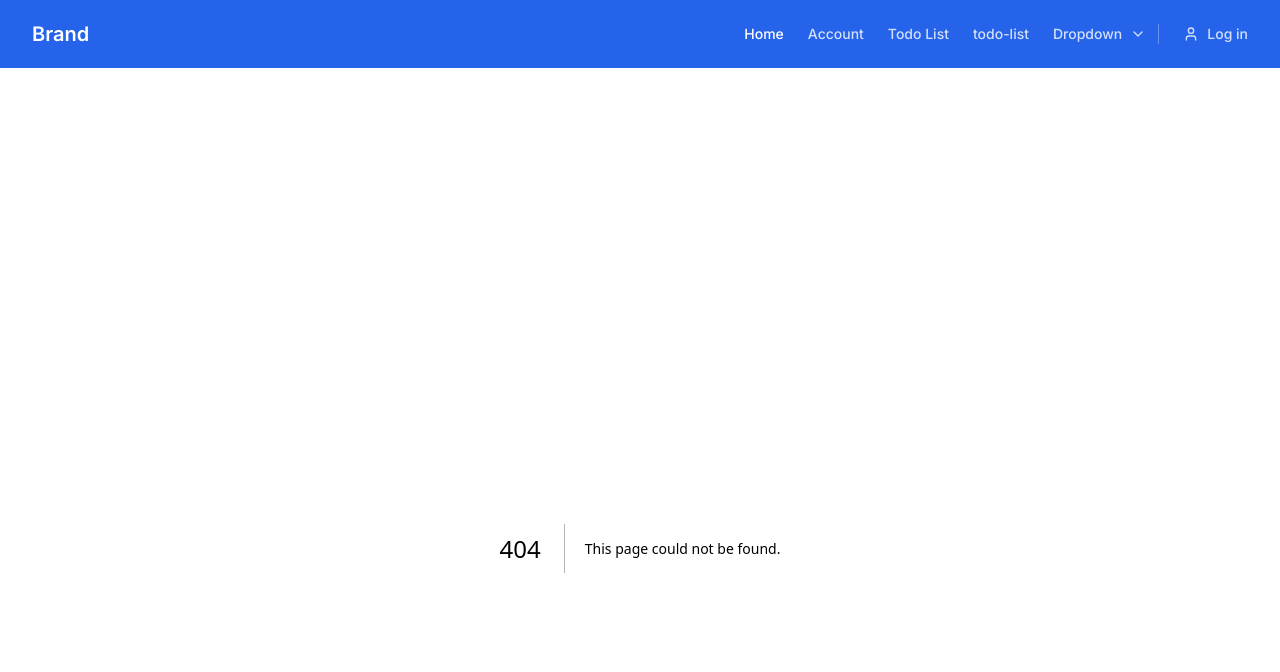
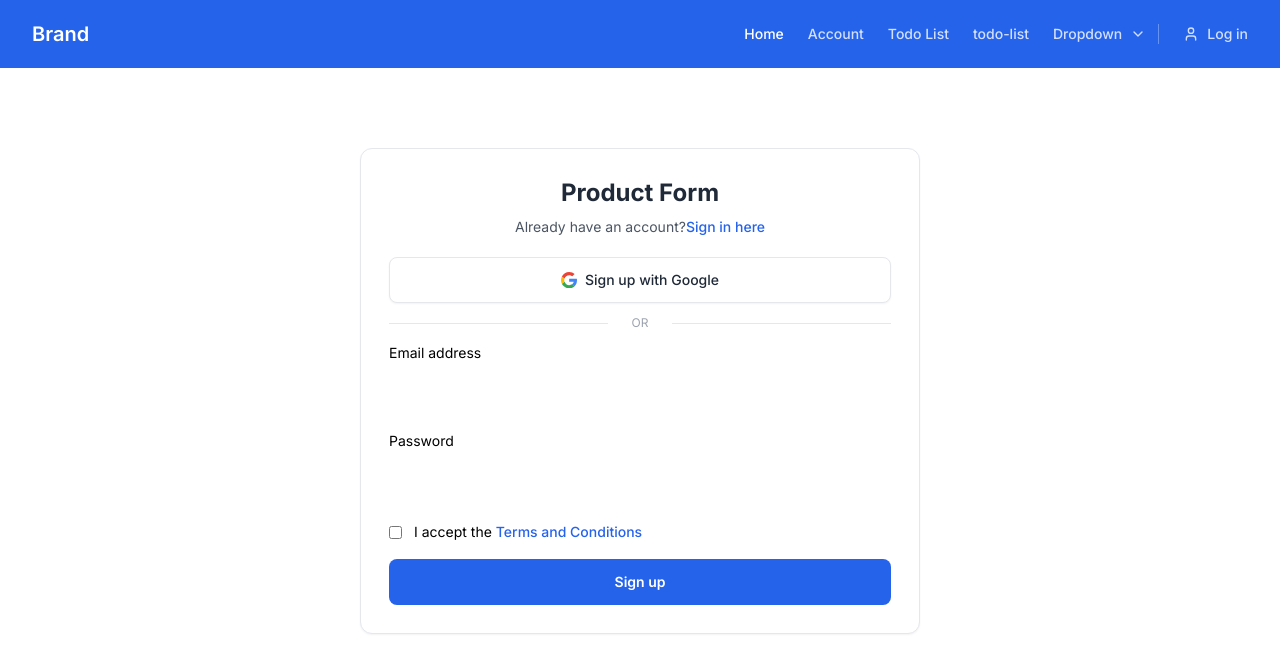
Before and after one commit to Mohammadshadain/frontend, a Next.js app: page /product in a window 1280 px wide. Before the commit this address had no page. Shown: the top 672 px of the page. Built offline with nearby package versions, Linux system fonts and the light colour scheme.

Commit message:
authentication

```diff
--- /dev/null
+++ b/src/app/product/page.jsx
@@ -0,0 +1,258 @@
+'use client'
+import axios from 'axios';
+import { useFormik } from 'formik';
+import { useRouter } from 'next/navigation';
+import React from 'react'
+import * as Yup from 'yup';
+import toast from 'react-hot-toast';
+const SignupSchema=Yup.object().shape({
+  email:Yup.string().email('enter a valid email ').required('email is required'),
+
+
+  password:Yup.string().required('Required')
+
+  .matches(/[a-z]/,'must include lowercase ')
+  .matches(/[A-Z]/,'must include upper case ')
+  .matches(/[0-9]/,'must include numbers ')
+  .matches(/\w/,'must include special characters '),
+
+
+
+})
+
+const Page = () => {
+  const router=useRouter();
+
+  const signupForm=useFormik({
+
+    initialValues:{
+      email: '',
+      password: ''
+    },
+    onSubmit:(values,{resetForm,setSubmitting})=>{
+      console.log(values); // these values will be send to backend further.
+
+      axios.post('http://localhost:5000/user/authenticate',values)
+      .then((result) => {
+
+        toast.success('login sucess')
+        localStorage.setItem('token',result.data.token);
+        resetForm();
+      }).catch((err) => {
+        console.log(err);
+        toast.error('not submitting')
+
+      });
+
+      /// this router fn help to  redirect from one page to another
+
+
+
+
+    },
+
+    validationSchema:SignupSchema,
+
+
+  }
+
+  )
+
+
+  return (
+
+
+
+
+
+    <div className='flex justify-center items-center'>
+
+    <div className="mt-0  w-[70vh] bg-white border border-gray-200 rounded-xl shadow-sm dark:bg-neutral-900 dark:border-neutral-700">
+  <div className="p-4 sm:p-7">
+    <div className="text-center">
+      <h1 className="block text-2xl font-bold text-gray-800 dark:text-white">
+        Product Form
+      </h1>
+      <p className="mt-2 text-sm text-gray-600 dark:text-neutral-400">
+        Already have an account?
+        <a
+          className="text-blue-600 decoration-2 hover:underline font-medium dark:text-blue-500"
+          href="../examples/html/signin.html"
+        >
+          Sign in here
+        </a>
+      </p>
+    </div>
+    <div className="mt-5">
+      <button
+        type="button"
+        className="w-full py-3 px-4 inline-flex justify-center items-center gap-x-2 text-sm font-medium rounded-lg border border-gray-200 bg-white text-gray-800 shadow-sm hover:bg-gray-50 disabled:opacity-50 disabled:pointer-events-none dark:bg-neutral-900 dark:border-neutral-700 dark:text-white dark:hover:bg-neutral-800"
+      >
+        <svg
+          className="w-4 h-auto"
+          width={46}
+          height={47}
+          viewBox="0 0 46 47"
+          fill="none"
+        >
+          <path
+            d="M46 24.0287C46 22.09 45.8533 20.68 45.5013 19.2112H23.4694V27.9356H36.4069C36.1429 30.1094 34.7347 33.37 31.5957 35.5731L31.5663 35.8669L38.5191 41.2719L38.9885 41.3306C43.4477 37.2181 46 31.1669 46 24.0287Z"
+            fill="#4285F4"
+          />
+          <path
+            d="M23.4694 47C29.8061 47 35.1161 44.9144 39.0179 41.3012L31.625 35.5437C29.6301 36.9244 26.9898 37.8937 23.4987 37.8937C17.2793 37.8937 12.0281 33.7812 10.1505 28.1412L9.88649 28.1706L2.61097 33.7812L2.52296 34.0456C6.36608 41.7125 14.287 47 23.4694 47Z"
+            fill="#34A853"
+          />
+          <path
+            d="M10.1212 28.1413C9.62245 26.6725 9.32908 25.1156 9.32908 23.5C9.32908 21.8844 9.62245 20.3275 10.0918 18.8588V18.5356L2.75765 12.8369L2.52296 12.9544C0.909439 16.1269 0 19.7106 0 23.5C0 27.2894 0.909439 30.8731 2.49362 34.0456L10.1212 28.1413Z"
+            fill="#FBBC05"
+          />
+          <path
+            d="M23.4694 9.07688C27.8699 9.07688 30.8622 10.9863 32.5344 12.5725L39.1645 6.11C35.0867 2.32063 29.8061 0 23.4694 0C14.287 0 6.36607 5.2875 2.49362 12.9544L10.0918 18.8588C11.9987 13.1894 17.25 9.07688 23.4694 9.07688Z"
+            fill="#EB4335"
+          />
+        </svg>
+        Sign up with Google
+      </button>
+      <div className="py-3 flex items-center text-xs text-gray-400 uppercase before:flex-1 before:border-t before:border-gray-200 before:me-6 after:flex-1 after:border-t after:border-gray-200 after:ms-6 dark:text-neutral-500 dark:before:border-neutral-600 dark:after:border-neutral-600">
+        Or
+      </div>
+      {/* Form */}
+      <form onSubmit={signupForm.handleSubmit}>
+        <div className="grid gap-y-4">
+          {/* Form Group */}
+          <div>
+            <label
+              htmlFor="email"
+              className="block text-sm mb-2 dark:text-white"
+            >
+              Email address
+            </label>
+            <div className="relative">
+              <input
+                type="email"
+                id="email"
+                onChange={signupForm.handleChange}
+                value={signupForm.values.email}
+
+
+                className="py-3 px-4 block w-full border-gray-200 rounded-lg text-sm focus:border-blue-500 focus:ring-blue-500 disabled:opacity-50 disabled:pointer-events-none dark:bg-neutral-900 dark:border-neutral-700 dark:text-neutral-400 dark:placeholder-neutral-500 dark:focus:ring-neutral-600"
+                required=""
+                aria-describedby="email-error"
+              />
+              <div className="hidden absolute inset-y-0 end-0 pointer-events-none pe-3">
+                <svg
+                  className="size-5 text-red-500"
+                  width={16}
+                  height={16}
+                  fill="currentColor"
+                  viewBox="0 0 16 16"
+                  aria-hidden="true"
+                >
+                  <path d="M16 8A8 8 0 1 1 0 8a8 8 0 0 1 16 0zM8 4a.905.905 0 0 0-.9.995l.35 3.507a.552.552 0 0 0 1.1 0l.35-3.507A.905.905 0 0 0 8 4zm.002 6a1 1 0 1 0 0 2 1 1 0 0 0 0-2z" />
+                </svg>
+              </div>
+            </div>
+            {
+              signupForm.touched.email &&
+
+              <p className="text-xs text-red-600 mt-2" id="email-error">
+
+               {signupForm.errors.email}
+
+              </p>
+
+
+            }
+
+          </div>
+          {/* End Form Group */}
+          {/* Form Group */}
+          <div>
+            <label
+              htmlFor="password"
+              className="block text-sm mb-2 dark:text-white"
+            >
+              Password
+            </label>
+            <div className="relative">
+              <input
+                type="password"
+                id="password"
+                onChange={signupForm.handleChange}
+                value={signupForm.values.password}
+                className="py-3 px-4 block w-full border-gray-200 rounded-lg text-sm focus:border-blue-500 focus:ring-blue-500 disabled:opacity-50 disabled:pointer-events-none dark:bg-neutral-900 dark:border-neutral-700 dark:text-neutral-400 dark:placeholder-neutral-500 dark:focus:ring-neutral-600"
+                required=""
+                aria-describedby="password-error"
+              />
+              <div className="hidden absolute inset-y-0 end-0 pointer-events-none pe-3">
+                <svg
+                  className="size-5 text-red-500"
+                  width={16}
+                  height={16}
+                  fill="currentColor"
+                  viewBox="0 0 16 16"
+                  aria-hidden="true"
+                >
+                  <path d="M16 8A8 8 0 1 1 0 8a8 8 0 0 1 16 0zM8 4a.905.905 0 0 0-.9.995l.35 3.507a.552.552 0 0 0 1.1 0l.35-3.507A.905.905 0 0 0 8 4zm.002 6a1 1 0 1 0 0 2 1 1 0 0 0 0-2z" />
+                </svg>
+              </div>
+            </div>
+            {
+              signupForm.touched.password &&
+
+            <p className="text-xs text-red-600 mt-2" id="password-error">
+
+              {signupForm.errors.password}
+
+            </p>
+}
+          </div>
+          {/* End Form Group */}
+          {/* Checkbox */}
+          <div className="flex items-center">
+            <div className="flex">
+              <input
+                id="remember-me"
+                name="remember-me"
+                type="checkbox"
+                className="shrink-0 mt-0.5 border-gray-200 rounded text-blue-600 focus:ring-blue-500 dark:bg-neutral-800 dark:border-neutral-700 dark:checked:bg-blue-500 dark:checked:border-blue-500 dark:focus:ring-offset-gray-800"
+              />
+            </div>
+            <div className="ms-3">
+              <label htmlFor="remember-me" className="text-sm dark:text-white">
+                I accept the{" "}
+                <a
+                  className="text-blue-600 decoration-2 hover:underline font-medium dark:text-blue-500"
+                  href="#"
+                >
+                  Terms and Conditions
+                </a>
+              </label>
+            </div>
+          </div>
+          {/* End Checkbox */}
+          <button
+            type="submit"
+            disabled={signupForm.isSubmitting}
+            className="w-full py-3 px-4 inline-flex justify-center items-center gap-x-2 text-sm font-semibold rounded-lg border border-transparent bg-blue-600 text-white hover:bg-blue-700 disabled:opacity-50 disabled:pointer-events-none"
+          >
+            Sign up
+          </button>
+        </div>
+      </form>
+      {/* End Form */}
+    </div>
+  </div>
+</div>
+
+</div>
+
+
+
+
+
+  )
+}
+
+export default Page;
```
